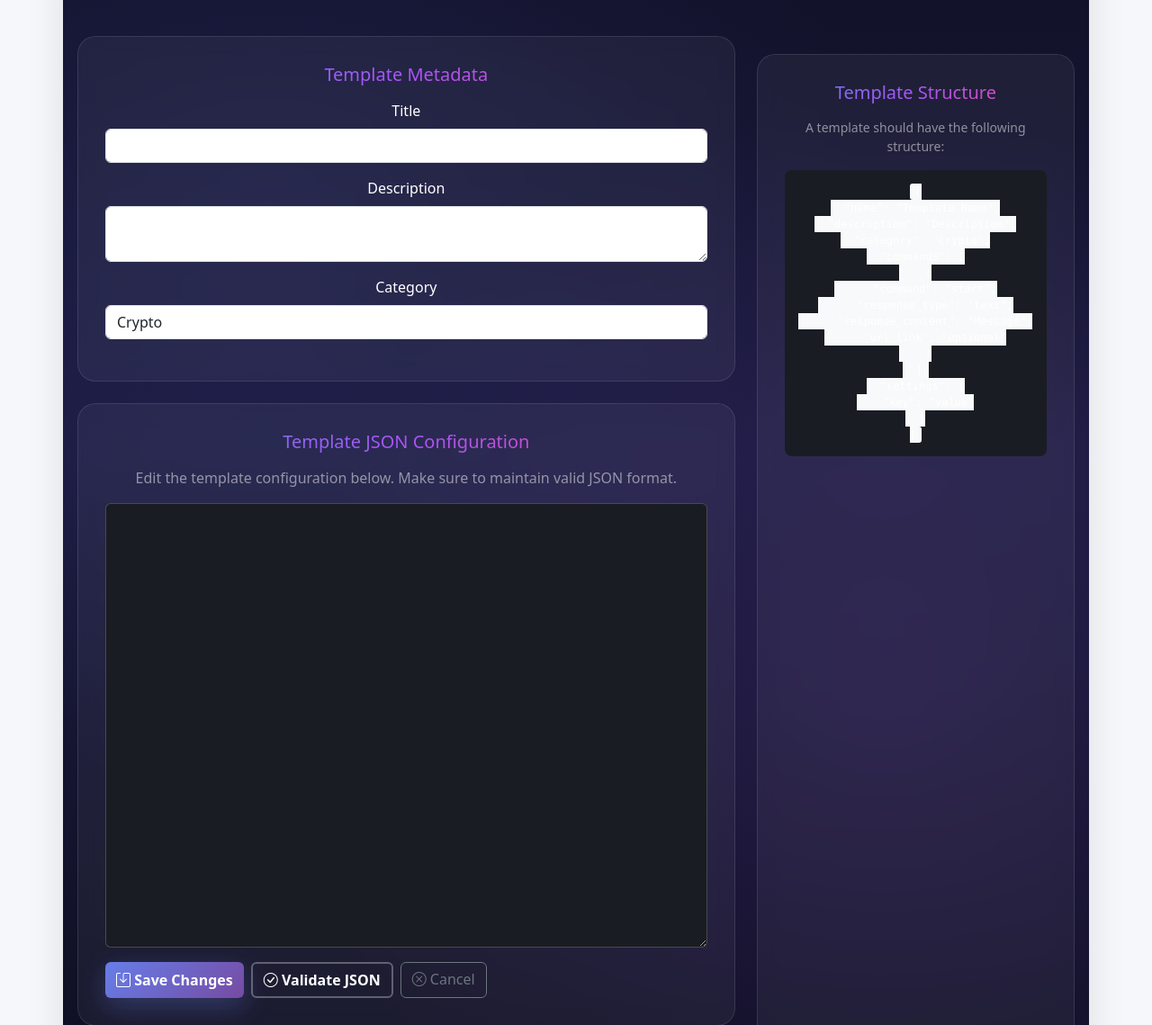
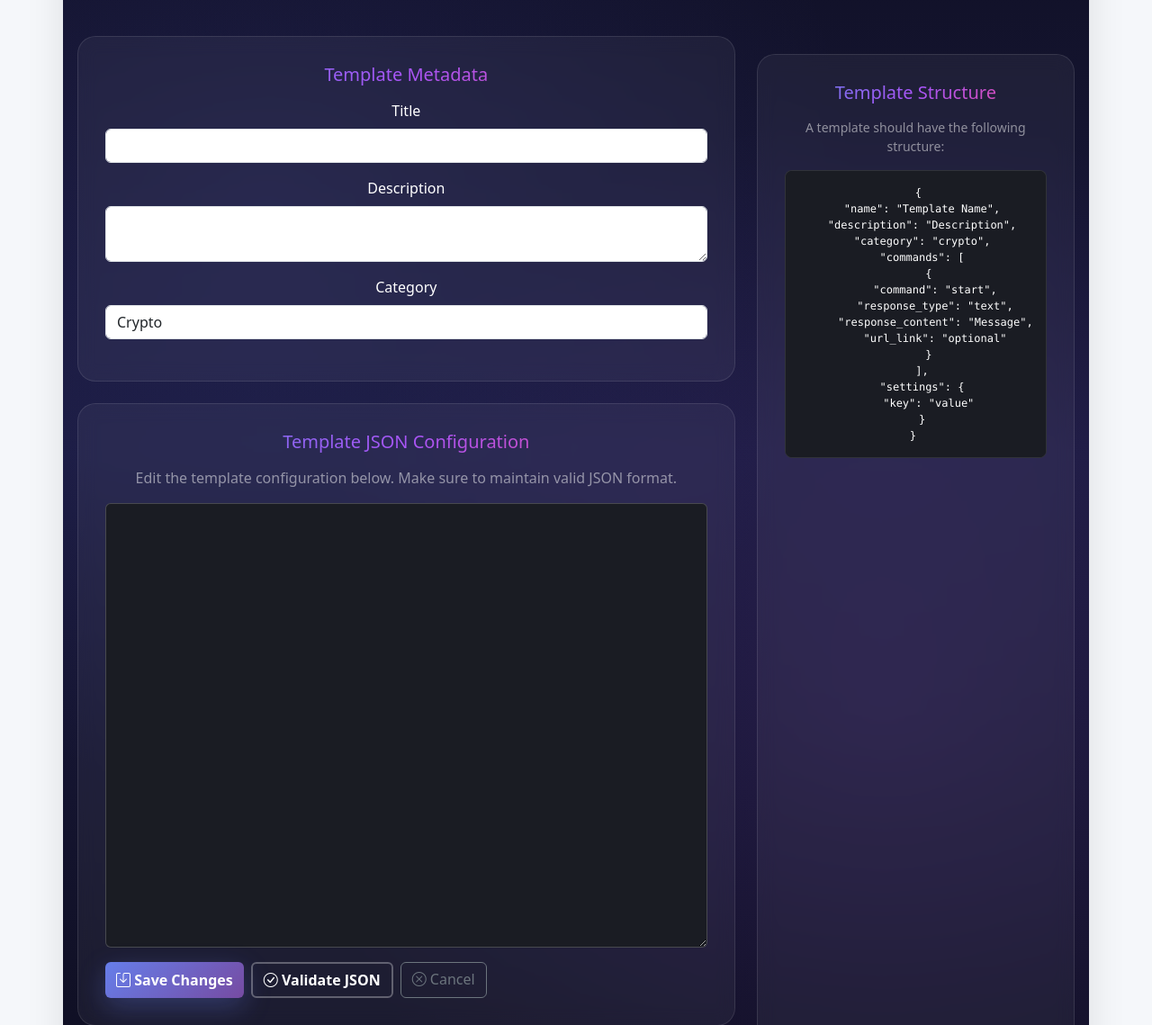
Before and after one commit to julisunkan/bot, a Flask app: template templates/edit_template.html in a window 1280 px wide. Shown: the part 178-1317 px from the top of the page at 90% size. Run offline with Flask 3, Linux system fonts and the light colour scheme; the template is opened without the code that fills it, so the values that code supplies are empty; parts of the project's set-up code (start-up, migrations or seed data) failed here and were passed over.

Commit message:
Assistant checkpoint: Fix code block text visibility
Assistant generated file changes:
- templates/edit_template.html: Fix template structure code visibility with proper dark background
- templates/import_template.html: Fix code visibility in import template page

---

User prompt:

the text code  in the "Template Structure" grid is not visible , because of the white background

Replit-Commit-Author: Assistant
Replit-Commit-Session-Id: e48b372e-31e9-4a5a-8077-8a752954fb53
Replit-Commit-Event-Id: dfa106a4-f541-4178-93e2-42f6eeffe85b

```diff
--- a/templates/edit_template.html
+++ b/templates/edit_template.html
@@ -73,7 +73,7 @@
                 <div class="feature-card sticky-top" style="top: 20px;">
                     <h5 class="gradient-text mb-3">Template Structure</h5>
                     <p class="text-white-50 small">A template should have the following structure:</p>
-                    <pre style="background: #1a1c23; color: #fff; padding: 15px; border-radius: 8px; font-size: 12px; overflow-x: auto;"><code>{
+                    <pre style="background: #1a1c23 !important; color: #fff !important; padding: 15px; border-radius: 8px; font-size: 12px; overflow-x: auto; border: 1px solid rgba(255,255,255,0.1);"><code style="color: #fff !important; background: transparent !important;">{
   "name": "Template Name",
   "description": "Description",
   "category": "crypto",
--- a/templates/import_template.html
+++ b/templates/import_template.html
@@ -52,7 +52,7 @@
 
                     <div class="mb-3">
                         <h6 class="text-white">metadata.json</h6>
-                        <pre style="background: #1a1c23; color: #fff; padding: 15px; border-radius: 8px; font-size: 12px; overflow-x: auto;"><code>{
+                        <pre style="background: #1a1c23 !important; color: #fff !important; padding: 15px; border-radius: 8px; font-size: 12px; overflow-x: auto; border: 1px solid rgba(255,255,255,0.1);"><code style="color: #fff !important; background: transparent !important;">{
   "title": "My Custom Template",
   "description": "Description of your template",
   "category": "custom",
@@ -62,7 +62,7 @@
 
                     <div class="mb-3">
                         <h6 class="text-white">template.json (or any name specified in metadata)</h6>
-                        <pre style="background: #1a1c23; color: #fff; padding: 15px; border-radius: 8px; font-size: 12px; overflow-x: auto;"><code>{
+                        <pre style="background: #1a1c23 !important; color: #fff !important; padding: 15px; border-radius: 8px; font-size: 12px; overflow-x: auto; border: 1px solid rgba(255,255,255,0.1);"><code style="color: #fff !important; background: transparent !important;">{
   "name": "My Custom Template",
   "description": "Bot template description",
   "category": "custom",
```
